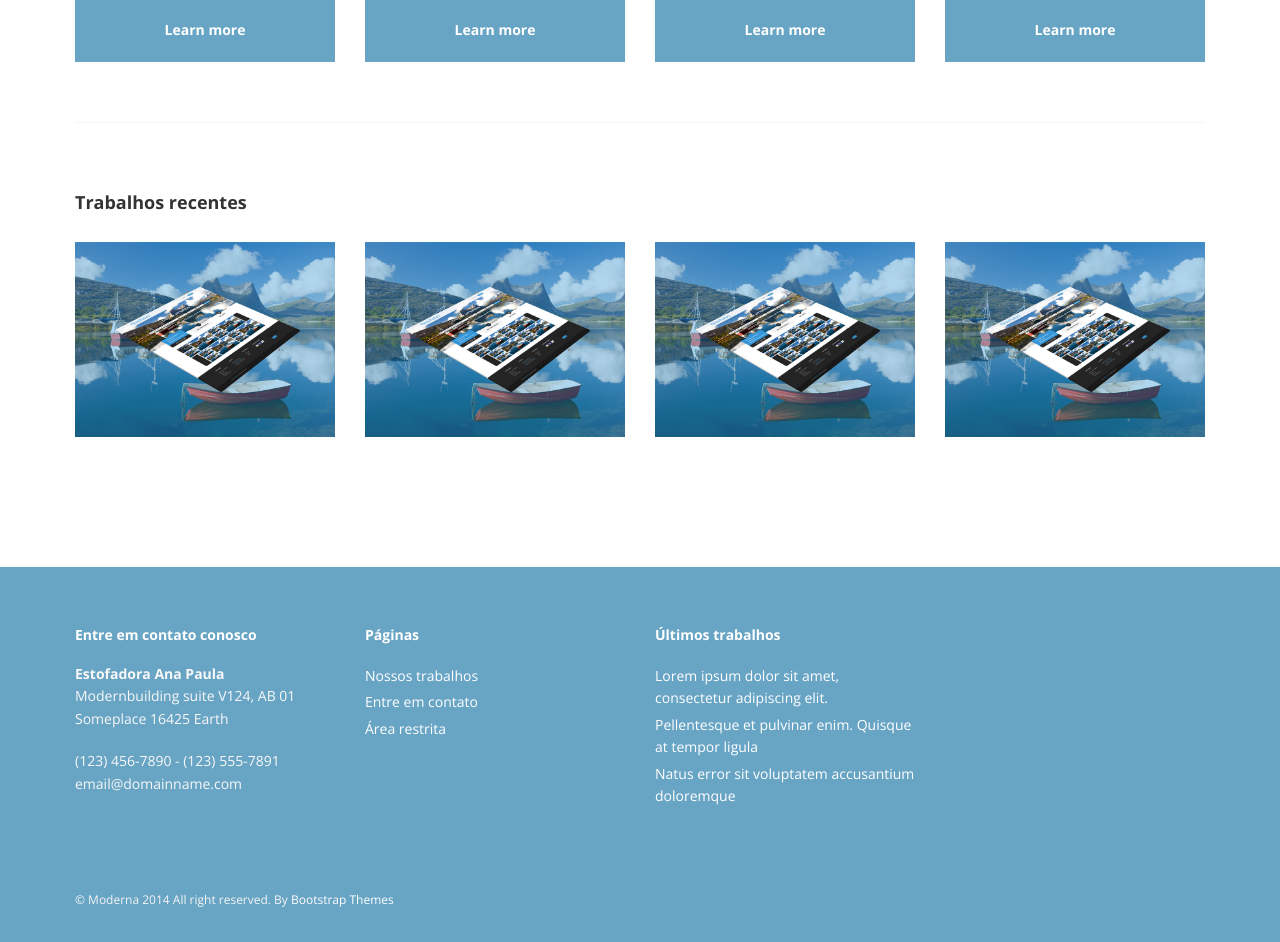
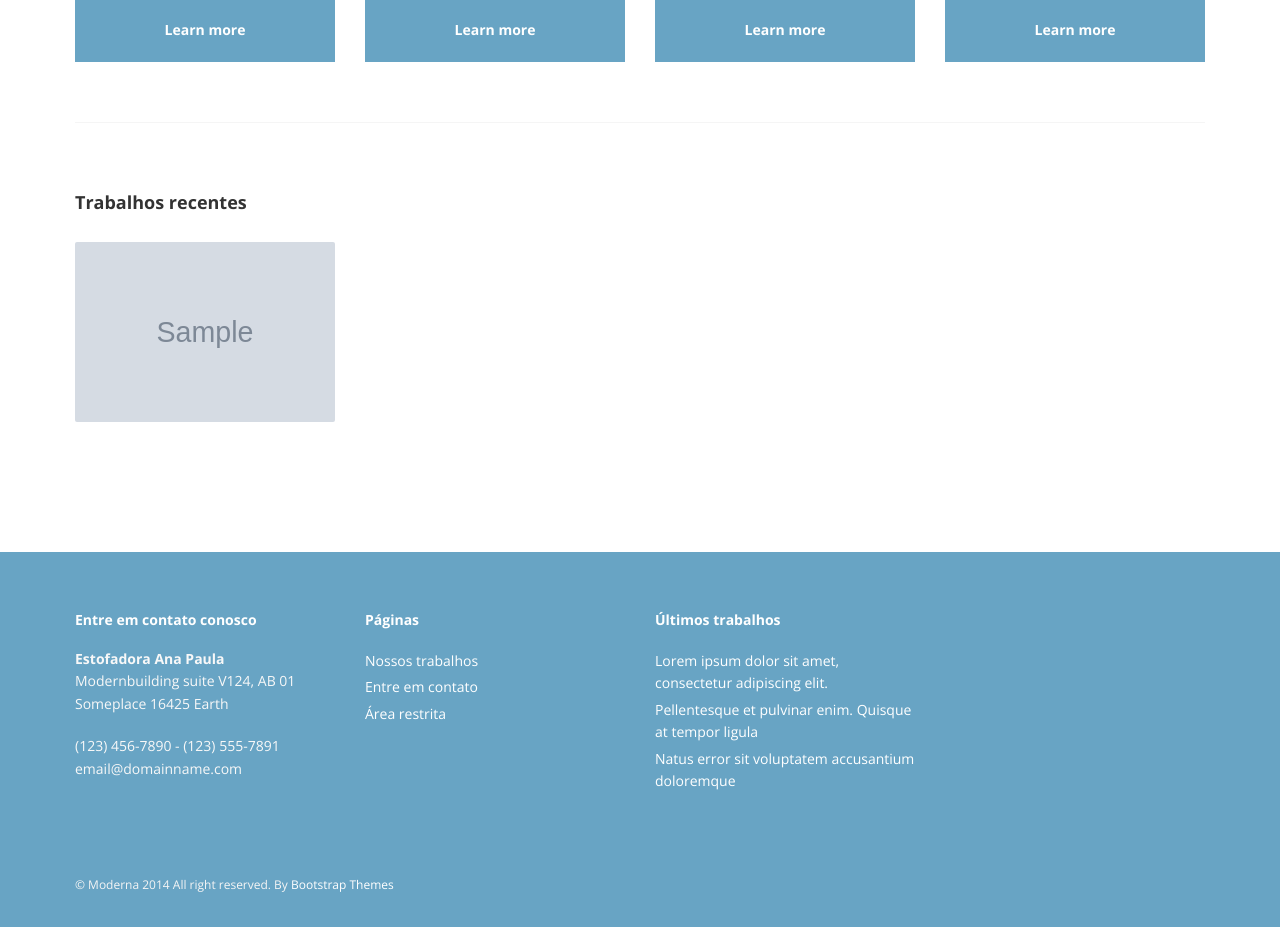
Before and after one commit to delete/estofadora, a Django app: page / in a window 1280 px wide. Shown: the part 1060-2002 px from the top of the page. Run offline with Django 3.2, Linux system fonts and the light colour scheme; tables that the repository leaves empty hold one stand-in row (values such as "Sample post"); grey boxes marked "Sample" are stand-in pictures; some libraries are stand-ins or nearby versions.

Commit message:
Add last works on index page

```diff
--- a/estofadora/core/templates/site/site_index.html
+++ b/estofadora/core/templates/site/site_index.html
@@ -109,53 +109,21 @@
                 <div class="row">
                     <section id="projects">
                     <ul id="thumbs" class="portfolio">
+                        {% for picture in pictures %}
                         <li class="col-lg-3 design" data-id="id-0" data-type="web">
                             <div class="item-thumbs">
                                 <!-- Fancybox - Gallery Enabled - Title - Full Image -->
-                                <a class="hover-wrap fancybox" data-fancybox-group="gallery" title="Work 1" href="{% static "site/img/works/1.jpg" %}">
+                                <a class="hover-wrap fancybox" data-fancybox-group="gallery" title="Work 1" href="{{picture.image.url}}">
                                 <span class="overlay-img"></span>
                                 <span class="overlay-img-thumb font-icon-plus"></span>
                                 </a>
                                 <!-- Thumb Image and Description -->
-                                <img src="{% static "site/img/works/1.jpg" %}" alt="Lorem ipsum dolor sit amet, consectetur adipiscing elit. Phasellus quis elementum odio. Curabitur pellentesque, dolor vel pharetra mollis.">
+                                <img src="{{picture.image.url}}"
+                                    alt="{{picture.item.name}}"
+                                    class="img-responsive img-rounded item-image">
                             </div>
                         </li>
-
-                        <li class="col-lg-3 design" data-id="id-0" data-type="web">
-                            <div class="item-thumbs">
-                                <!-- Fancybox - Gallery Enabled - Title - Full Image -->
-                                <a class="hover-wrap fancybox" data-fancybox-group="gallery" title="Work 1" href="{% static "site/img/works/1.jpg" %}">
-                                <span class="overlay-img"></span>
-                                <span class="overlay-img-thumb font-icon-plus"></span>
-                                </a>
-                                <!-- Thumb Image and Description -->
-                                <img src="{% static "site/img/works/1.jpg" %}" alt="Lorem ipsum dolor sit amet, consectetur adipiscing elit. Phasellus quis elementum odio. Curabitur pellentesque, dolor vel pharetra mollis.">
-                            </div>
-                        </li>
-
-                        <li class="col-lg-3 design" data-id="id-0" data-type="web">
-                            <div class="item-thumbs">
-                                <!-- Fancybox - Gallery Enabled - Title - Full Image -->
-                                <a class="hover-wrap fancybox" data-fancybox-group="gallery" title="Work 1" href="{% static "site/img/works/1.jpg" %}">
-                                <span class="overlay-img"></span>
-                                <span class="overlay-img-thumb font-icon-plus"></span>
-                                </a>
-                                <!-- Thumb Image and Description -->
-                                <img src="{% static "site/img/works/1.jpg" %}" alt="Lorem ipsum dolor sit amet, consectetur adipiscing elit. Phasellus quis elementum odio. Curabitur pellentesque, dolor vel pharetra mollis.">
-                            </div>
-                        </li>
-
-                        <li class="col-lg-3 design" data-id="id-0" data-type="web">
-                            <div class="item-thumbs">
-                                <!-- Fancybox - Gallery Enabled - Title - Full Image -->
-                                <a class="hover-wrap fancybox" data-fancybox-group="gallery" title="Work 1" href="{% static "site/img/works/1.jpg" %}">
-                                <span class="overlay-img"></span>
-                                <span class="overlay-img-thumb font-icon-plus"></span>
-                                </a>
-                                <!-- Thumb Image and Description -->
-                                <img src="{% static "site/img/works/1.jpg" %}" alt="Lorem ipsum dolor sit amet, consectetur adipiscing elit. Phasellus quis elementum odio. Curabitur pellentesque, dolor vel pharetra mollis.">
-                            </div>
-                        </li>
+                        {% endfor %}
                     </ul>
                     </section>
                 </div>
--- a/estofadora/core/views.py
+++ b/estofadora/core/views.py
@@ -1,7 +1,7 @@
 from django.shortcuts import render
 from django.contrib.auth.decorators import login_required
 
-from estofadora.item.models import Item
+from estofadora.item.models import Item, Picture
 
 
 @login_required
@@ -9,7 +9,11 @@ def home(request):
 	return render(request, 'index.html')
 
 def site(request):
-	return render(request, 'site/site_index.html')
+	context = {}
+
+	pictures = Picture.objects.filter(state='after').order_by('-created_at')[:4]
+	context['pictures'] = pictures
+	return render(request, 'site/site_index.html', context)
 
 def portfolio(request):
 	context = {}
```
Also changed, not shown: estofadora/core/tests/test_views.py (+17 -0 lines).
